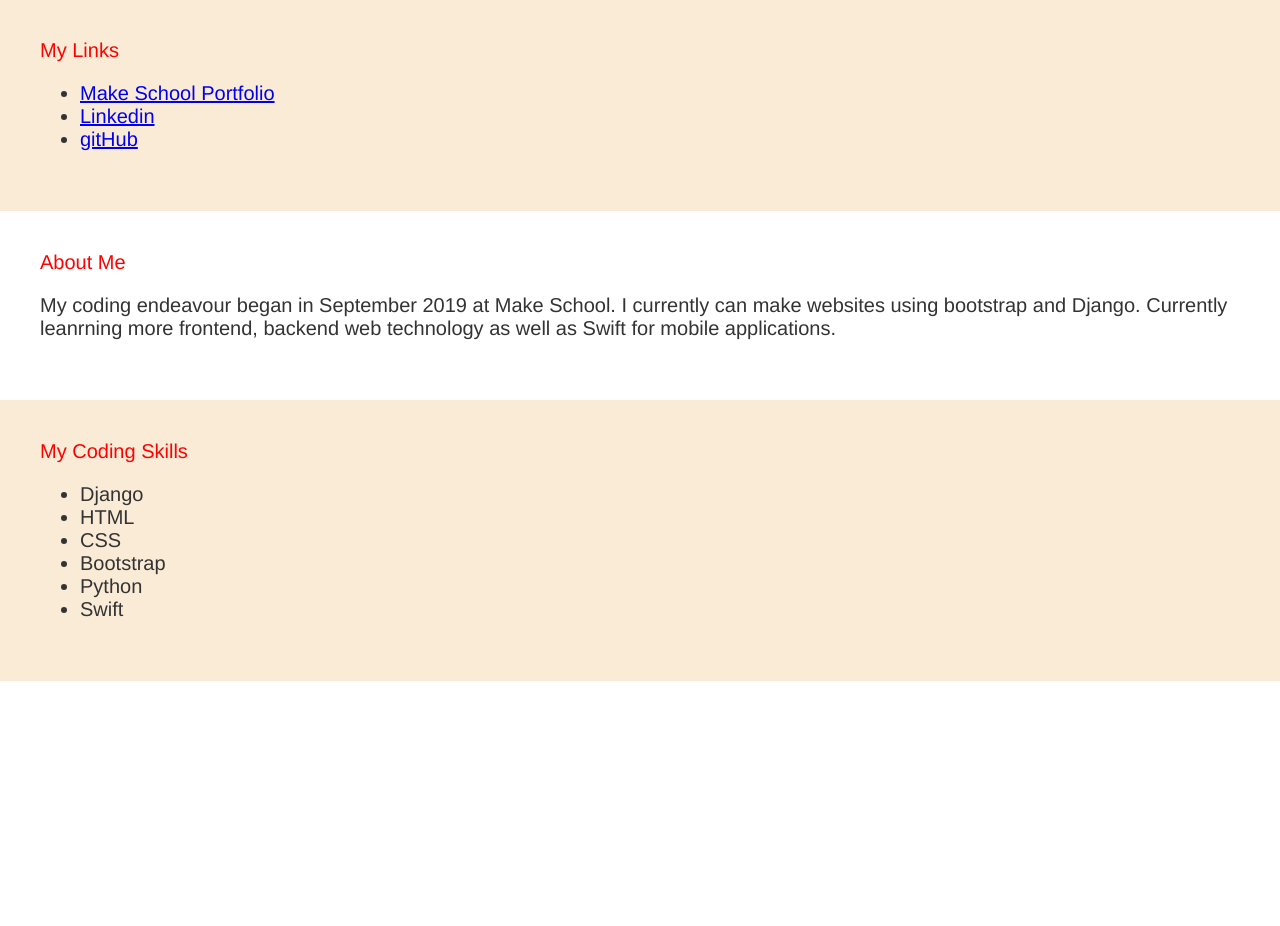
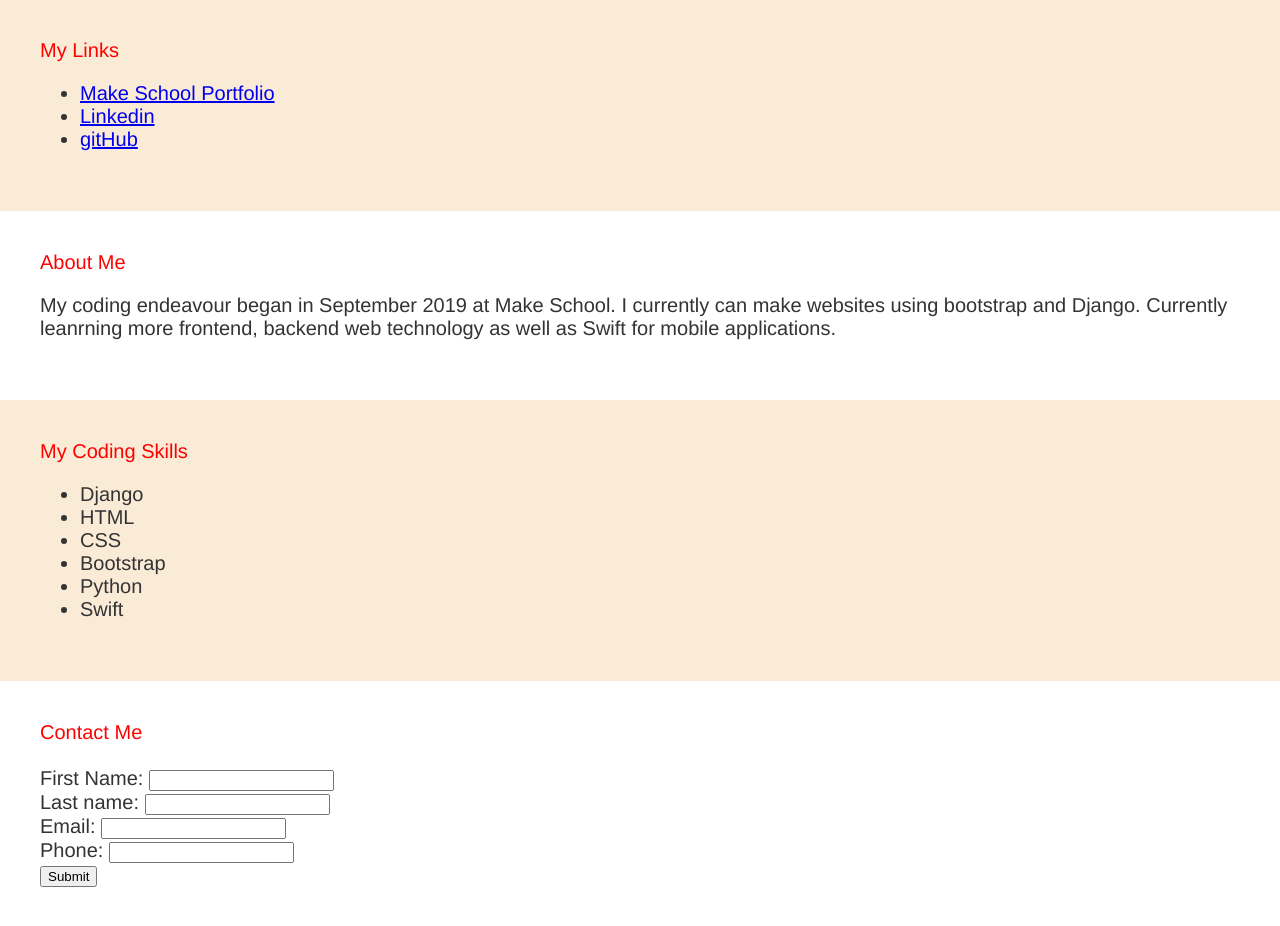
Before and after one commit to caocmai/portfolio-page, a plain HTML site: page index.html in a window 1280 px wide. Shown: the part 64-990 px from the top of the page. Before the commit the page ends 800 px from the top, so only its background shows below. Drawn offline with Linux system fonts and the light colour scheme.

Commit message:
[update] index.html to have contact form

```diff
--- a/index.html
+++ b/index.html
@@ -69,7 +69,7 @@
 
         <section>
             <header>About Me</header>
-                <main role="main">
+                <main id="about">
                     <p>My coding endeavour began in September 2019 at Make School. I currently can make websites using bootstrap and Django. Currently leanrning more frontend, backend web technology as well as Swift for mobile applications.  </p>
                 </main>
         </section>
@@ -98,7 +98,26 @@
             </ul>
 
         </section>
-    </section>
+
+        <section>
+            <header>Contact Me</header>
+            <br>
+            <form action="#">
+                First Name:
+                <input type="text"><br>
+                Last name:
+                <input type="text"><br>
+                Email:
+                <input type="email"><br>
+                Phone:
+                <input type="number"><br>
+                <input type="submit" value="Submit"
+            </form>
+        </section>
+
+     </section>
+
+
 
 </body>
 </html>
```
